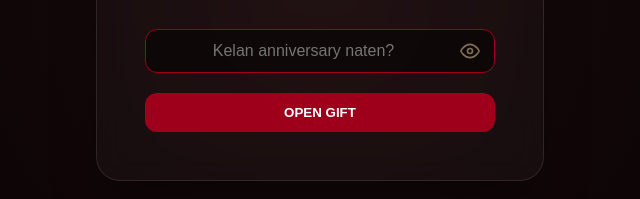
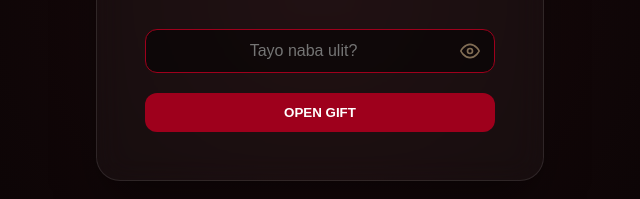
Before and after one commit to jmxbng/happy-valentines-beb, a plain HTML site: page index.html in a window 1280 px wide. Shown: the part 407-606 px from the top of the page, 320-960 px from the left. Drawn offline with Linux system fonts and the light colour scheme.

Commit message:
Update password placeholder text in index.html

```diff
--- a/index.html
+++ b/index.html
@@ -17,7 +17,7 @@
             <p>A small piece of my heart, for the one who holds the key.</p>
 
             <div class="input-group">
-                <input type="password" id="password-input" placeholder="Kelan anniversary naten?" autofocus>
+                <input type="password" id="password-input" placeholder="Tayo naba ulit?" autofocus>
                 <div id="togglePassword" class="toggle-eye">
                     <svg xmlns="http://www.w3.org/2000/svg" width="20" height="20" viewBox="0 0 24 24" fill="none" stroke="currentColor" stroke-width="2" stroke-linecap="round" stroke-linejoin="round">
                         <path d="M1 12s4-8 11-8 11 8 11 8-4 8-11 8-11-8-11-8z"></path>
```
